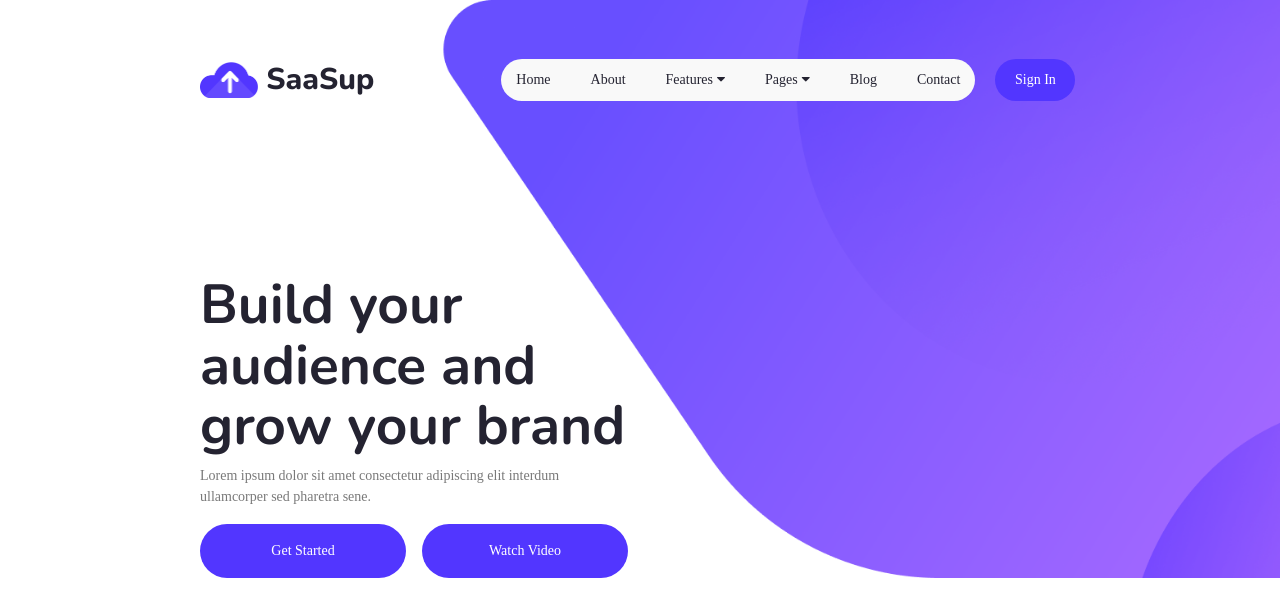
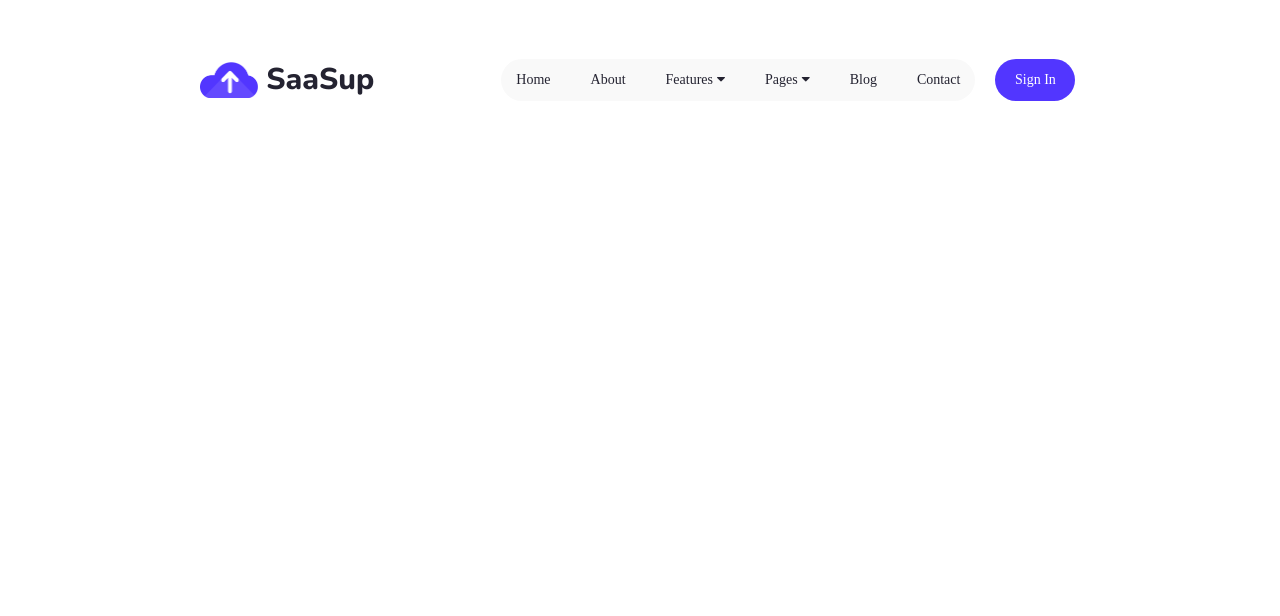
Before and after one commit to WebPhoenix2006/saas-website, an Angular app: page / in a window 1280 px wide. Shown: the top 616 px of the page. Built offline with nearby package versions, Linux system fonts and the light colour scheme; a web font is replaced by a local one.

Commit message:
added the app header selector

```diff
--- a/src/app/app.component.html
+++ b/src/app/app.component.html
@@ -1,3 +1,3 @@
-<app-home></app-home>
+<app-header></app-header>
 
 <router-outlet></router-outlet>
```
